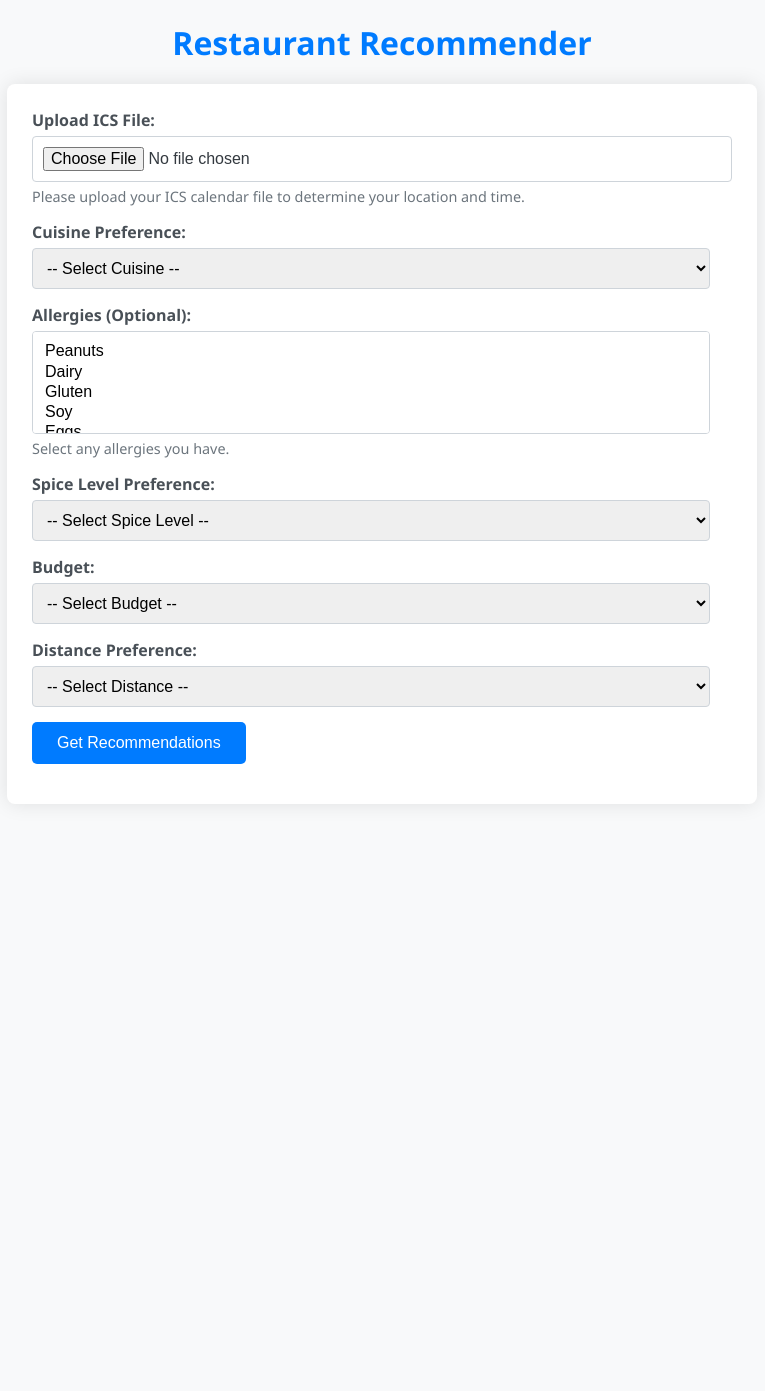
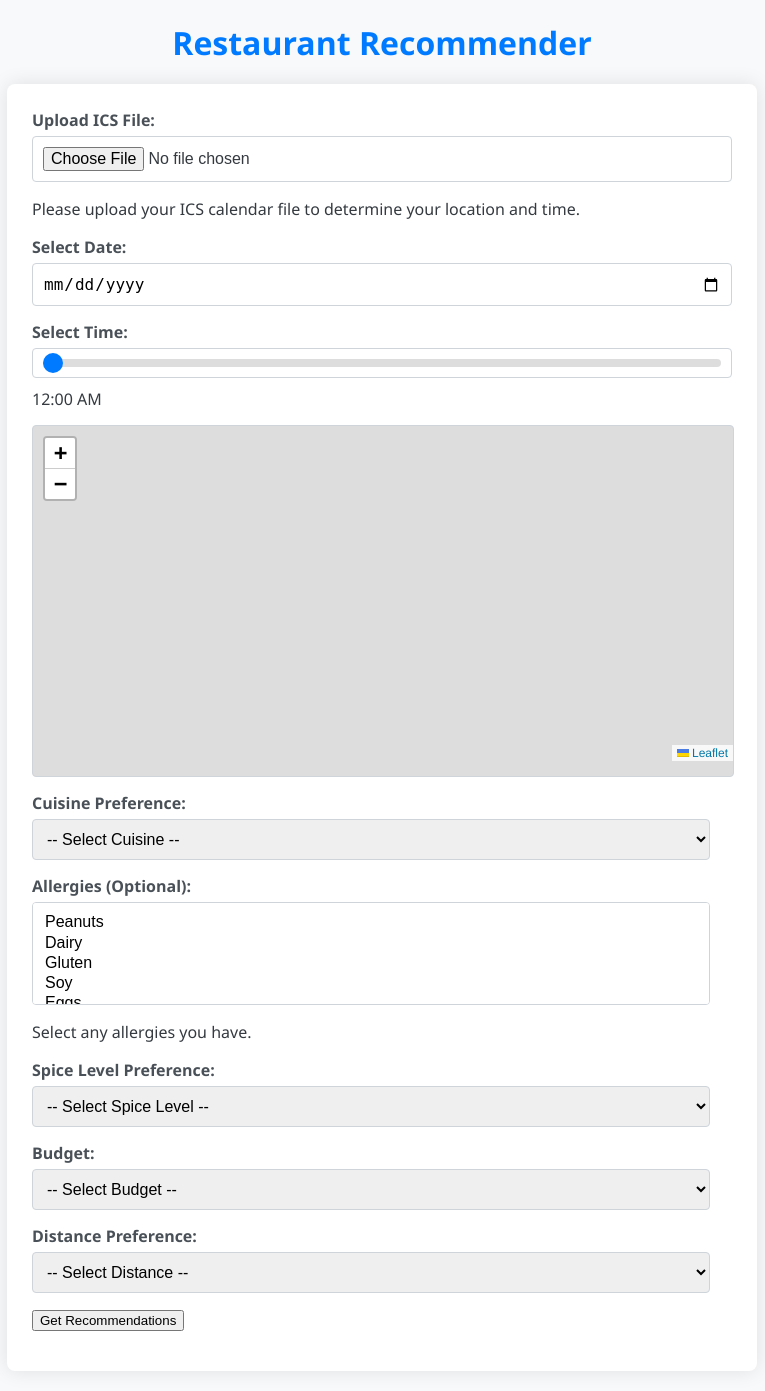
Before and after one commit to mingfeisun/COMP64803-Responsible-Reproducible-AI, a Flask app: template templates/index.html in a window 1280 px wide. Shown: the whole page, without its empty margins (258-1023 px from the left). Before the commit the page ends 764 px from the top, so only its background shows below. Run offline with Flask 3, Linux system fonts and the light colour scheme; the template is opened without the code that fills it: most values are stand-ins (such as "Sample title", 1, 10 or a date in 2020); parts of the project's set-up code (start-up, migrations or seed data) failed here and were passed over.

Commit message:
Add support for user-selected date and time in restaurant recommendations and process ICS file uploads

```diff
--- a/app.py
+++ b/app.py
@@ -1,10 +1,12 @@
-from flask import Flask, render_template, request, redirect, url_for
+from flask import Flask, render_template, request, redirect, url_for, jsonify
 import math
 import json
 import pandas as pd
 from ics_utils import *
 import os
 from werkzeug.utils import secure_filename
+from datetime import datetime, timedelta
+import pytz
 
 # --- Data Loading and Processing ---
 
@@ -144,7 +146,7 @@
 
 # --- Recommendation Engine ---
 
-def get_restaurant_recommendations(df, cuisine_preference, spice_level, budget, max_distance_km, ics_file_path=None):
+def get_restaurant_recommendations(df, cuisine_preference, spice_level, budget, max_distance_km, ics_file_path=None, selected_time_input = None, selected_date_input=None):
     """Recommends restaurants based on user preferences.
 
     Args:
@@ -154,6 +156,8 @@
         budget (str): User's budget preference.
         max_distance_km (str): Maximum distance user is willing to travel.
         ics_file_path (str): Path to the ICS file containing event data (default: None).
+        selected_time_input (str): User selected time (HH:MM)
+        selected_date_input (str): User selected date (YYYY-MM-DD)
     Returns:
         pd.DataFrame: DataFrame of recommended restaurants.
     """
@@ -165,13 +169,21 @@
         print("ICS file path is required for location.")
         return pd.DataFrame()
 
+    if not selected_time_input or not selected_date_input:
+         print("Selected Date or Time are required")
+         return pd.DataFrame()
+
     # 1. Distance Calculation
 
     # Extract latitude and longitude from events in ICS file
     events = parse_ics(ics_file_path)
-    current_time = datetime.now(pytz.utc)
-    (prev_lat, prev_lng), (next_lat, next_lng), next_start = get_lat_lng_from_events(events, current_time)
 
+    # Convert date and time inputs into a datetime object with timezone info
+    selected_datetime_str = f"{selected_date_input} {selected_time_input}"
+    selected_datetime = datetime.strptime(selected_datetime_str, "%Y-%m-%d %H:%M")
+    selected_datetime = pytz.utc.localize(selected_datetime)
+
+    (prev_lat, prev_lng), (next_lat, next_lng), next_start = get_lat_lng_from_events(events, selected_datetime)
     df['distance_to'] = df.apply(
         lambda row: calculate_distance(
             float(prev_lat), float(prev_lng), row['latitude'], row['longitude']
@@ -188,7 +200,7 @@
 
     # 2. Filtering
     # Travel Distance
-    remaining_time = (next_start - current_time).total_seconds() / 60  # Remaining time in minutes
+    remaining_time = (next_start - selected_datetime).total_seconds() / 60  # Remaining time in minutes
 
     # Calculate estimated travelling time without modifying the original DataFrame
     df_with_travel_time = df.assign(estimated_travelling_time_min=df['distance_km'] * 15)
@@ -256,7 +268,49 @@
         cuisine for cuisine, types in cuisine_options_map.items()
         if any(item in all_types_in_data for item in types)
     ]
-    return render_template('index.html', cuisine_options=available_cuisine_options)
+    return render_template('index.html', cuisine_options=available_cuisine_options, initial_lat=51.505, initial_lng=-0.09) # Default London
+
+@app.route('/process_ics', methods=['POST'])
+def process_ics_file():
+    """Processes the uploaded ICS file and returns location data."""
+    if 'ics_file' not in request.files:
+        return jsonify({'error': 'No file part'})
+    ics_file = request.files['ics_file']
+    if ics_file.filename == '':
+        return jsonify({'error': 'No selected file'})
+    if ics_file and allowed_file(ics_file.filename):
+        filename = secure_filename(ics_file.filename)
+        file_path = os.path.join(app.config['UPLOAD_FOLDER'], filename)
+        ics_file.save(file_path)
+
+        selected_date_input = request.form.get('selected_date')
+        selected_time_input = request.form.get('selected_time')
+
+        # Convert minutes from slider to HH:MM string
+        minutes_since_midnight = int(selected_time_input)
+        hours = minutes_since_midnight // 60
+        minutes = minutes_since_midnight % 60
+        selected_time_str = f"{hours:02}:{minutes:02}"
+
+        events = parse_ics(file_path)
+
+        # Convert date and time inputs into a datetime object with timezone info
+        selected_datetime_str = f"{selected_date_input} {selected_time_str}"
+        selected_datetime = datetime.strptime(selected_datetime_str, "%Y-%m-%d %H:%M")
+        selected_datetime = pytz.utc.localize(selected_datetime)
+
+        (prev_lat, prev_lng), (next_lat, next_lng), next_start = get_lat_lng_from_events(events, selected_datetime)
+
+        os.remove(file_path) # Clean up uploaded file
+
+        return jsonify({
+            'prev_lat': prev_lat,
+            'prev_lng': prev_lng,
+            'next_lat': next_lat,
+            'next_lng': next_lng
+        })
+    return jsonify({'error': 'Invalid file type'})
+
 
 @app.route('/recommend', methods=['POST'])
 def recommend():
@@ -279,9 +333,17 @@
             spice_level = request.form.get('spice_level')
             budget = request.form.get('budget')
             distance = request.form.get('distance') # Not used in current recommendation function
+            selected_date_input = request.form.get('selected_date')
+            selected_time_input = request.form.get('selected_time')
+
+            # Convert minutes from slider to HH:MM string
+            minutes_since_midnight = int(selected_time_input)
+            hours = minutes_since_midnight // 60
+            minutes = minutes_since_midnight % 60
+            selected_time_str = f"{hours:02}:{minutes:02}"
 
             recommendations_df = get_restaurant_recommendations(
-                df, cuisine_preference, spice_level, budget, distance, file_path
+                df, cuisine_preference, spice_level, budget, distance, file_path, selected_time_str, selected_date_input
             )
 
             os.remove(file_path) # Clean up uploaded file
--- a/templates/index.html
+++ b/templates/index.html
@@ -38,9 +38,9 @@
         }
 
         input[type="date"],
-        input[type="time"],
+        input[type="range"], /* Changed to range */
         select,
-        input[type="file"] { /* Added style for file input */
+        input[type="file"] {
             width: calc(100% - 22px);
             padding: 10px;
             border: 1px solid #ced4da;
@@ -48,11 +48,34 @@
             font-size: 16px;
             transition: border-color 0.15s ease-in-out, box-shadow 0.15s ease-in-out;
         }
+        input[type="range"] {
+            -webkit-appearance: none;
+            appearance: none;
+             background: transparent;
+             margin: 0;
+        }
+        input[type="range"]::-webkit-slider-runnable-track {
+             width: 100%;
+             height: 8px;
+             cursor: pointer;
+             background: #ddd;
+             border-radius: 5px;
+         }
+         input[type="range"]::-webkit-slider-thumb {
+              -webkit-appearance: none;
+              appearance: none;
+              height: 20px;
+              width: 20px;
+              background: #007bff;
+              cursor: pointer;
+              border-radius: 50%;
+              margin-top: -6px; /* Adjust for alignment */
+         }
 
         input[type="date"]:focus,
-        input[type="time"]:focus,
+        input[type="range"]:focus, /* Added focus for range */
         select:focus,
-        input[type="file"]:focus { /* Added focus style for file input */
+        input[type="file"]:focus {
             border-color: #007bff;
             outline: 0;
             box-shadow: 0 0 0 0.2rem rgba(0, 123, 255, 0.25);
@@ -68,51 +91,32 @@
             width: 100%;
             border: 1px solid #ced4da;
             border-radius: 4px;
+            margin-bottom: 15px;
         }
-
-        button[type="submit"] {
-            background-color: #007bff;
-            color: white;
-            padding: 12px 25px;
-            border: none;
-            border-radius: 5px;
-            cursor: pointer;
-            font-size: 16px;
-            transition: background-color 0.2s ease;
-        }
-
-        button[type="submit"]:hover {
-            background-color: #0056b3;
-        }
-
-        p {
-            font-size: 0.9em;
-            color: #6c757d;
-            margin-top: 5px;
-        }
-
-        @media (max-width: 768px) {
-            form {
-                padding: 20px;
-            }
-            input[type="date"],
-            input[type="time"],
-            select,
-            button[type="submit"],
-            input[type="file"] { /* Added responsive style for file input */
-                font-size: 14px;
-            }
+       #timeLabel {
+          margin-top: 5px;
+          display: block;
         }
     </style>
 </head>
 <body>
     <h1>Restaurant Recommender</h1>
     <form method="POST" action="/recommend" enctype="multipart/form-data" id="recommendationForm">
-        <div>
+       <div>
             <label for="ics_file">Upload ICS File:</label>
             <input type="file" id="ics_file" name="ics_file" accept=".ics" required>
             <p>Please upload your ICS calendar file to determine your location and time.</p>
         </div>
+        <div>
+            <label for="selected_date">Select Date:</label>
+            <input type="date" id="selected_date" name="selected_date" required>
+        </div>
+        <div>
+            <label for="selected_time">Select Time:</label>
+            <input type="range" id="selected_time" name="selected_time" min="0" max="1439" step="1" value="0" >
+             <span id="timeLabel">12:00 AM</span>
+        </div>
+         <div id="map" ></div> <!-- Map container added here -->
         <div>
             <label for="cuisine_preference">Cuisine Preference:</label>
             <select id="cuisine_preference" name="cuisine_preference" required>
@@ -172,5 +176,111 @@
             <button type="submit">Get Recommendations</button>
         </div>
     </form>
+
+    <script src="https://unpkg.com/leaflet/dist/leaflet.js"></script>
+    <script>
+        var map = L.map('map').setView([{{ initial_lat }}, {{ initial_lng }}], 13);
+        L.tileLayer('https://tile.openstreetmap.org/{z}/{x}/{y}.png', {
+            attribution: '© <a href="https://www.openstreetmap.org/">OpenStreetMap</a> contributors'
+        }).addTo(map);
+
+        var prevMarker, nextMarker;
+
+        function updateMapMarkers(prevLat, prevLng, nextLat, nextLng) {
+            if (prevMarker) {
+                map.removeLayer(prevMarker);
+            }
+            if (nextMarker) {
+                map.removeLayer(nextMarker);
+            }
+
+            let prevMarkerOptions = { color: 'blue' }
+            let nextMarkerOptions = { color: 'green'}
+
+            if (prevLat && prevLng) {
+                 prevMarker = L.marker([prevLat, prevLng], {icon: new L.Icon.Default(prevMarkerOptions)}).addTo(map).bindPopup("Previous Location");
+            }
+            if (nextLat && nextLng) {
+                 nextMarker = L.marker([nextLat, nextLng], {icon: new L.Icon.Default(nextMarkerOptions)}).addTo(map).bindPopup("Next Location");
+            }
+             if (prevLat && prevLng && nextLat && nextLng) {
+                  const bounds = L.latLngBounds([[prevLat, prevLng], [nextLat, nextLng]]);
+                  map.fitBounds(bounds, {padding: [20, 20]});
+            } else if (prevLat && prevLng) {
+                  map.setView([prevLat, prevLng], 13);
+             } else if (nextLat && nextLng) {
+                  map.setView([nextLat, nextLng], 13);
+            }
+        }
+
+         function formatTime(minutes) {
+             const hours = Math.floor(minutes / 60);
+             const mins = minutes % 60;
+             const ampm = hours >= 12 ? 'PM' : 'AM';
+             const formattedHours = hours % 12 === 0 ? 12 : hours % 12;
+             const formattedMins = String(mins).padStart(2, '0');
+             return `${formattedHours}:${formattedMins} ${ampm}`;
+         }
+
+        function fetchMapData() {
+             const fileInput = document.getElementById('ics_file');
+            const file = fileInput.files[0];
+            const selectedDate = document.getElementById('selected_date').value;
+            const selectedTime = document.getElementById('selected_time').value;
+
+
+           if (file && selectedDate && selectedTime) {
+                const formData = new FormData();
+                 formData.append('ics_file', file);
+                formData.append('selected_date', selectedDate);
+                formData.append('selected_time', selectedTime);
+
+                fetch('/process_ics', {
+                    method: 'POST',
+                    body: formData
+                })
+                .then(response => response.json())
+                .then(data => {
+                    if (data.error) {
+                        console.error('Error processing ICS:', data.error);
+                        alert('Error processing ICS file: ' + data.error);
+                    } else {
+                        updateMapMarkers(data.prev_lat, data.prev_lng, data.next_lat, data.next_lng);
+                    }
+                })
+                .catch(error => {
+                    console.error('Fetch error:', error);
+                    alert('Error uploading ICS file.');
+                });
+            } else if (!file){
+               alert("Please upload an ICS file");
+            } else if (!selectedDate || selectedTime === "") {
+                alert("Please select date and time");
+            }
+        }
+         // Set initial values to current date and time
+        const now = new Date();
+        const currentDate = now.toISOString().split('T')[0];
+         document.getElementById('selected_date').value = currentDate;
+
+
+        const timeSlider = document.getElementById('selected_time');
+        const timeLabel = document.getElementById('timeLabel');
+
+        const currentMinutes = now.getHours() * 60 + now.getMinutes();
+        timeSlider.value = currentMinutes;
+        timeLabel.textContent = formatTime(currentMinutes);
+
+         timeSlider.addEventListener('input', function() {
+              const timeMinutes = parseInt(timeSlider.value, 10);
+               timeLabel.textContent = formatTime(timeMinutes);
+              fetchMapData();
+           });
+
+
+
+        document.getElementById('ics_file').addEventListener('change', fetchMapData);
+        document.getElementById('selected_date').addEventListener('change', fetchMapData);
+    </script>
 </body>
 </html>
```
